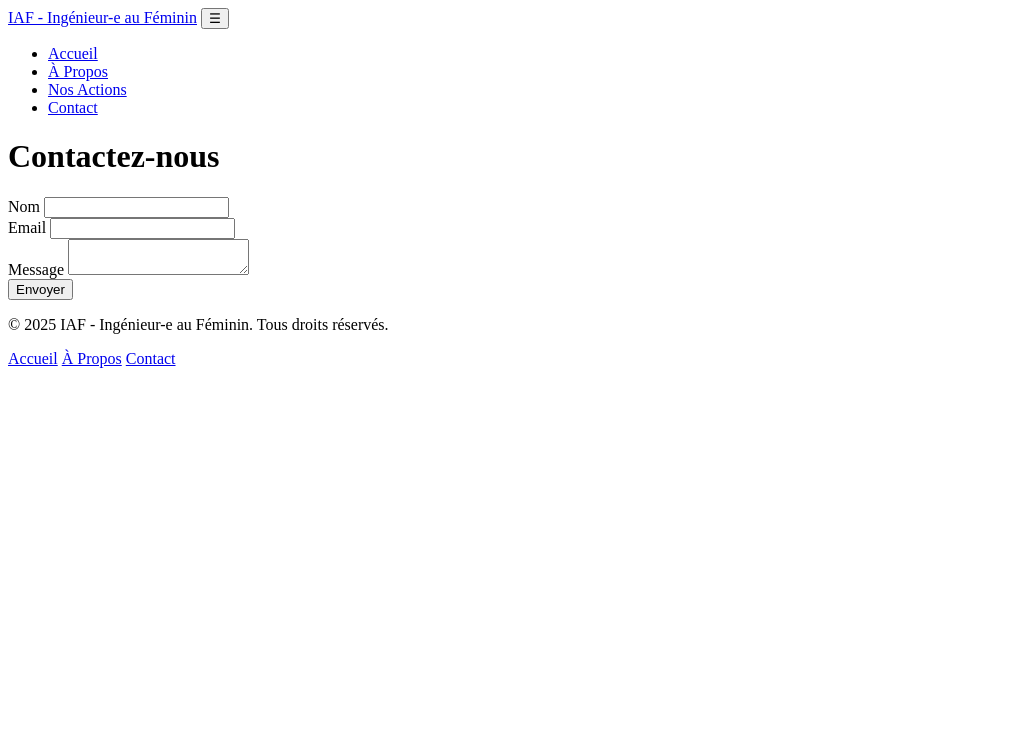
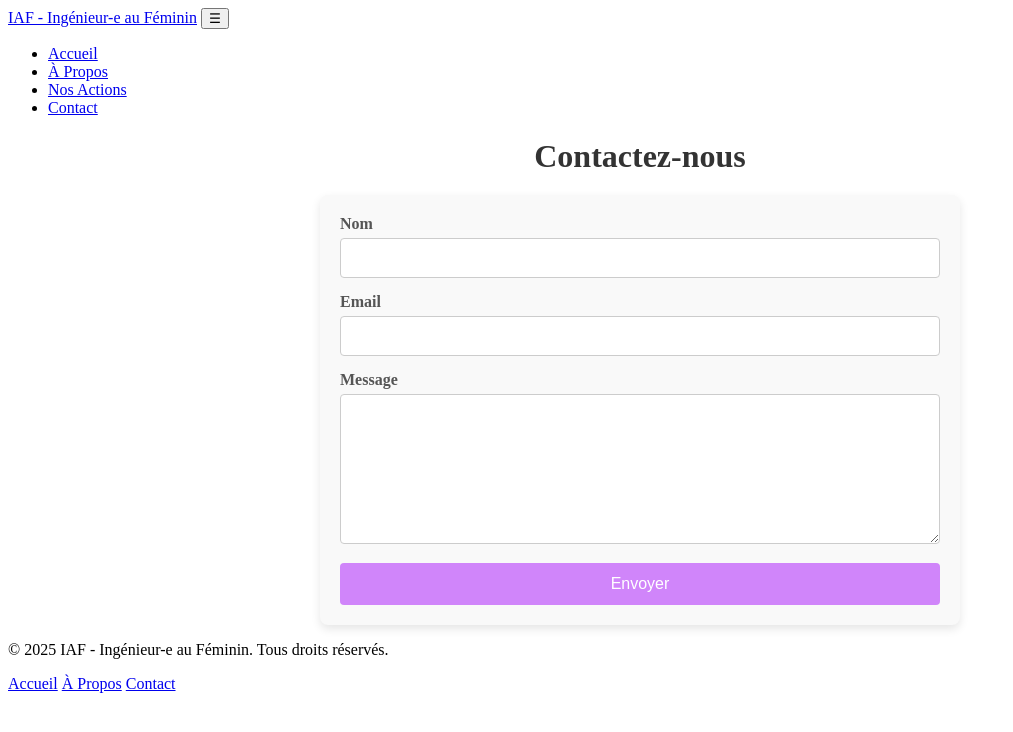
Before and after one commit to jassemBAKHOUCHE/HackathonIAF, a SvelteKit app: page /contact in a window 1280 px wide. Shown: the top 732 px of the page, without its empty margins (0-1013 px from the left). Built offline with nearby package versions, Linux system fonts and the light colour scheme.

Commit message:
update: css du form de contact

```diff
--- a/src/routes/contact/+page.svelte
+++ b/src/routes/contact/+page.svelte
@@ -69,3 +69,80 @@
     {/if}
   </button>
 </form>
+
+
+<style>
+  h1 {
+    text-align: center;
+    font-size: 2rem;
+    margin-bottom: 20px;
+    color: #333;
+  }
+
+  form {
+    max-width: 600px;
+    margin: 0 auto;
+    padding: 20px;
+    background-color: #f9f9f9;
+    border-radius: 8px;
+    box-shadow: 0 4px 10px rgba(0, 0, 0, 0.1);
+  }
+
+  div {
+    margin-bottom: 15px;
+  }
+
+  label {
+    display: block;
+    font-weight: bold;
+    margin-bottom: 5px;
+    color: #555;
+  }
+
+  input, textarea {
+    width: 100%;
+    padding: 10px;
+    border: 1px solid #ccc;
+    border-radius: 4px;
+    box-sizing: border-box;
+    font-size: 1rem;
+  }
+
+  input:focus, textarea:focus {
+    border-color: #5c6bc0;
+    outline: none;
+  }
+
+  textarea {
+    min-height: 150px;
+    resize: vertical;
+  }
+
+  button {
+    width: 100%;
+    padding: 12px;
+    background-color: #D085FA;
+    color: white;
+    border: none;
+    border-radius: 4px;
+    font-size: 1rem;
+    cursor: pointer;
+    transition: background-color 0.3s;
+  }
+
+  button:hover {
+    background-color: #520184;
+  }
+
+  button:disabled {
+    background-color: #cfd8dc;
+    cursor: not-allowed;
+  }
+
+  p {
+    text-align: center;
+    font-size: 1rem;
+    color: #28a745;
+    margin-top: 20px;
+  }
+</style>
```
